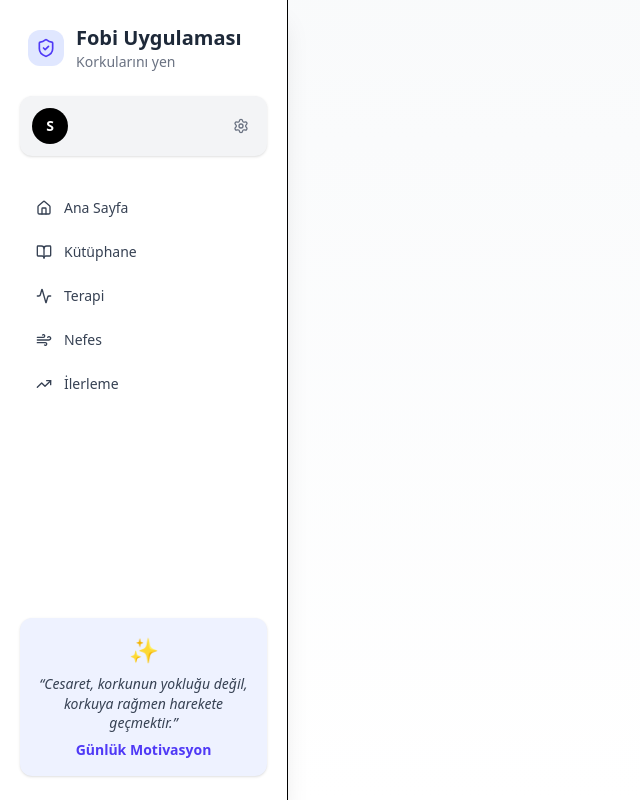
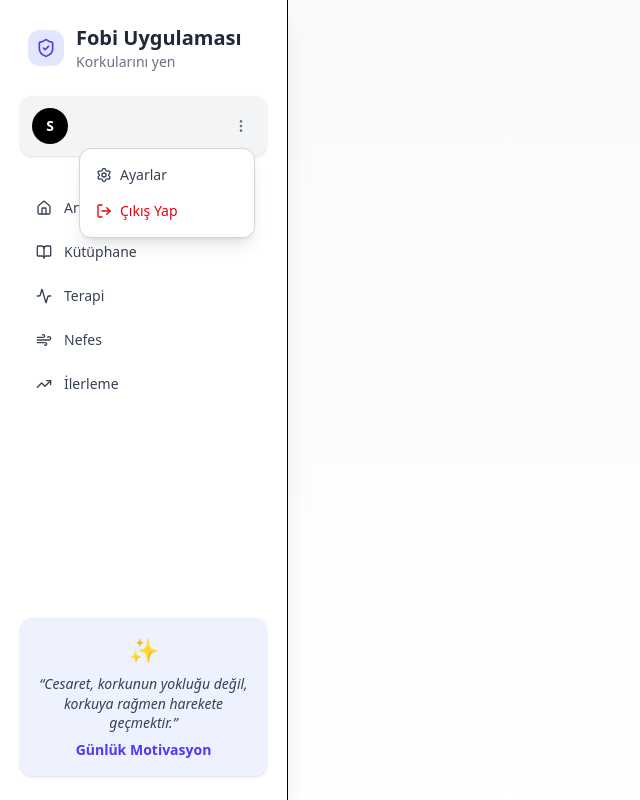
Before and after one commit to TechBrainTeam/tech-brain-web, a React (Vite) app: page /user in a window 1280 px wide. Both pictures are taken after a click on the button 241 px from the left and 126 px from the top of the page. Shown: the whole page, without its empty margins (0-640 px from the left). Built offline with nearby package versions, Linux system fonts and the light colour scheme; no server answers.

Commit message:
feat: add UserProfileCard component and implement logout functionality

```diff
--- a/src/app/layout/user/Sidebar.tsx
+++ b/src/app/layout/user/Sidebar.tsx
@@ -1,8 +1,7 @@
-import { Home, BookOpen, Activity, Wind, TrendingUp, Settings, ShieldCheck } from 'lucide-react';
+import { Home, BookOpen, Activity, Wind, TrendingUp, ShieldCheck } from 'lucide-react';
 import { NavLink } from 'react-router-dom';
 import classNames from 'classnames';
-import { useUser } from '../../../shared/hooks/useUser';
-import { capitalize } from '../../../shared/utils/capitalize';
+import UserProfileCard from '../../../shared/components/User/UserProfileCard';
 
 const navItems = [
   { label: 'Ana Sayfa', icon: Home, path: '/user/home' },
@@ -13,15 +12,6 @@ const navItems = [
 ];
 
 const Sidebar = () => {
-  const user = useUser();
-
-  const fullName = [user?.firstName, user?.lastName]
-    .filter((v): v is string => typeof v === 'string' && v.length > 0)
-    .map(capitalize)
-    .join(' ');
-
-  const initials = (user?.firstName?.[0] ?? user?.username?.[0] ?? 'S').toUpperCase();
-
   return (
     <aside className="fixed top-0 left-0 w-72 h-screen bg-white flex flex-col justify-between py-6 px-5 border-r shadow-xl z-50">
       <div>
@@ -35,24 +25,7 @@ const Sidebar = () => {
           </div>
         </div>
 
-        <div className="flex items-center justify-between p-3 mb-8 bg-gray-100 rounded-xl shadow-sm">
-          <div className="flex items-center gap-3">
-            <div className="w-9 h-9 rounded-full bg-black text-white flex items-center justify-center text-sm font-semibold overflow-hidden">
-              {user?.profileImage ? (
-                <img src={user.profileImage} alt="Profil" className="w-full h-full object-cover" />
-              ) : (
-                initials
-              )}
-            </div>
-            <div>
-              <p className="text-sm font-semibold text-gray-800">{user?.username}</p>
-              <p className="text-xs text-gray-500">{fullName}</p>
-            </div>
-          </div>
-          <button className="hover:bg-gray-200 p-1.5 rounded-md transition">
-            <Settings className="w-4 h-4 text-gray-500" />
-          </button>
-        </div>
+        <UserProfileCard />
 
         <nav className="space-y-1">
           {navItems.map(({ label, icon: Icon, path }) => (
--- /dev/null
+++ b/src/domains/auth/hooks/useLogout.ts
@@ -0,0 +1,12 @@
+import { useNavigate } from 'react-router-dom';
+import Cookies from 'js-cookie';
+
+export const useLogout = () => {
+  const navigate = useNavigate();
+
+  return () => {
+    Cookies.remove('token');
+    Cookies.remove('user');
+    navigate('/');
+  };
+};
--- /dev/null
+++ b/src/shared/components/User/UserProfileCard.tsx
@@ -0,0 +1,94 @@
+import { useState, useRef, useEffect } from 'react';
+import { LogOut, Settings, MoreVertical } from 'lucide-react';
+import { useUser } from '../../../shared/hooks/useUser';
+import { capitalize } from '../../../shared/utils/capitalize';
+import { useLogout } from '../../../domains/auth/hooks/useLogout';
+import { motion, AnimatePresence } from 'framer-motion';
+import { showSuccessToast } from '../../hooks/useToast';
+
+const UserProfileCard = () => {
+  const user = useUser();
+  const logout = useLogout();
+
+  const [menuOpen, setMenuOpen] = useState(false);
+  const menuRef = useRef<HTMLDivElement>(null);
+
+  useEffect(() => {
+    const handleClickOutside = (event: MouseEvent) => {
+      if (menuRef.current && !menuRef.current.contains(event.target as Node)) {
+        setMenuOpen(false);
+      }
+    };
+    document.addEventListener('mousedown', handleClickOutside);
+    return () => document.removeEventListener('mousedown', handleClickOutside);
+  }, []);
+
+  const handleLogout = async () => {
+    try {
+      await logout();
+      showSuccessToast('Başarıyla çıkış yapıldı');
+    } catch (err) {
+      console.error(err);
+    }
+  };
+
+  const fullName = [user?.firstName, user?.lastName]
+    .filter((v): v is string => typeof v === 'string' && v.length > 0)
+    .map(capitalize)
+    .join(' ');
+
+  const initials = (user?.firstName?.[0] ?? user?.username?.[0] ?? 'S').toUpperCase();
+
+  return (
+    <div className="flex items-center justify-between p-3 mb-8 bg-gray-100 rounded-xl shadow-sm relative">
+      <div className="flex items-center gap-3">
+        <div className="w-9 h-9 rounded-full bg-black text-white flex items-center justify-center text-sm font-semibold overflow-hidden">
+          {user?.profileImage ? (
+            <img src={user.profileImage} alt="Profil" className="w-full h-full object-cover" />
+          ) : (
+            initials
+          )}
+        </div>
+        <div>
+          <p className="text-sm font-semibold text-gray-800">{user?.username}</p>
+          <p className="text-xs text-gray-500">{fullName}</p>
+        </div>
+      </div>
+
+      <div className="relative" ref={menuRef}>
+        <button
+          onClick={() => setMenuOpen((prev) => !prev)}
+          className="hover:bg-gray-200 p-1.5 rounded-md transition"
+        >
+          <MoreVertical className="w-4 h-4 text-gray-500 cursor-pointer" />
+        </button>
+
+        <AnimatePresence>
+          {menuOpen && (
+            <motion.div
+              initial={{ opacity: 0, scale: 0.95, y: -5 }}
+              animate={{ opacity: 1, scale: 1, y: 0 }}
+              exit={{ opacity: 0, scale: 0.95, y: -5 }}
+              transition={{ duration: 0.15, ease: 'easeOut' }}
+              className="absolute right-0 mt-2 w-44 bg-white border border-gray-300 rounded-xl shadow-lg z-50 py-2 text-sm"
+            >
+              <button className="flex items-center gap-2 w-full px-4 py-2 hover:bg-gray-100 text-gray-700 transition-colors cursor-pointer">
+                <Settings className="w-4 h-4" />
+                Ayarlar
+              </button>
+              <button
+                onClick={handleLogout}
+                className="flex items-center gap-2 w-full px-4 py-2 hover:bg-gray-100 text-red-600 transition-colors cursor-pointer"
+              >
+                <LogOut className="w-4 h-4" />
+                Çıkış Yap
+              </button>
+            </motion.div>
+          )}
+        </AnimatePresence>
+      </div>
+    </div>
+  );
+};
+
+export default UserProfileCard;
```
